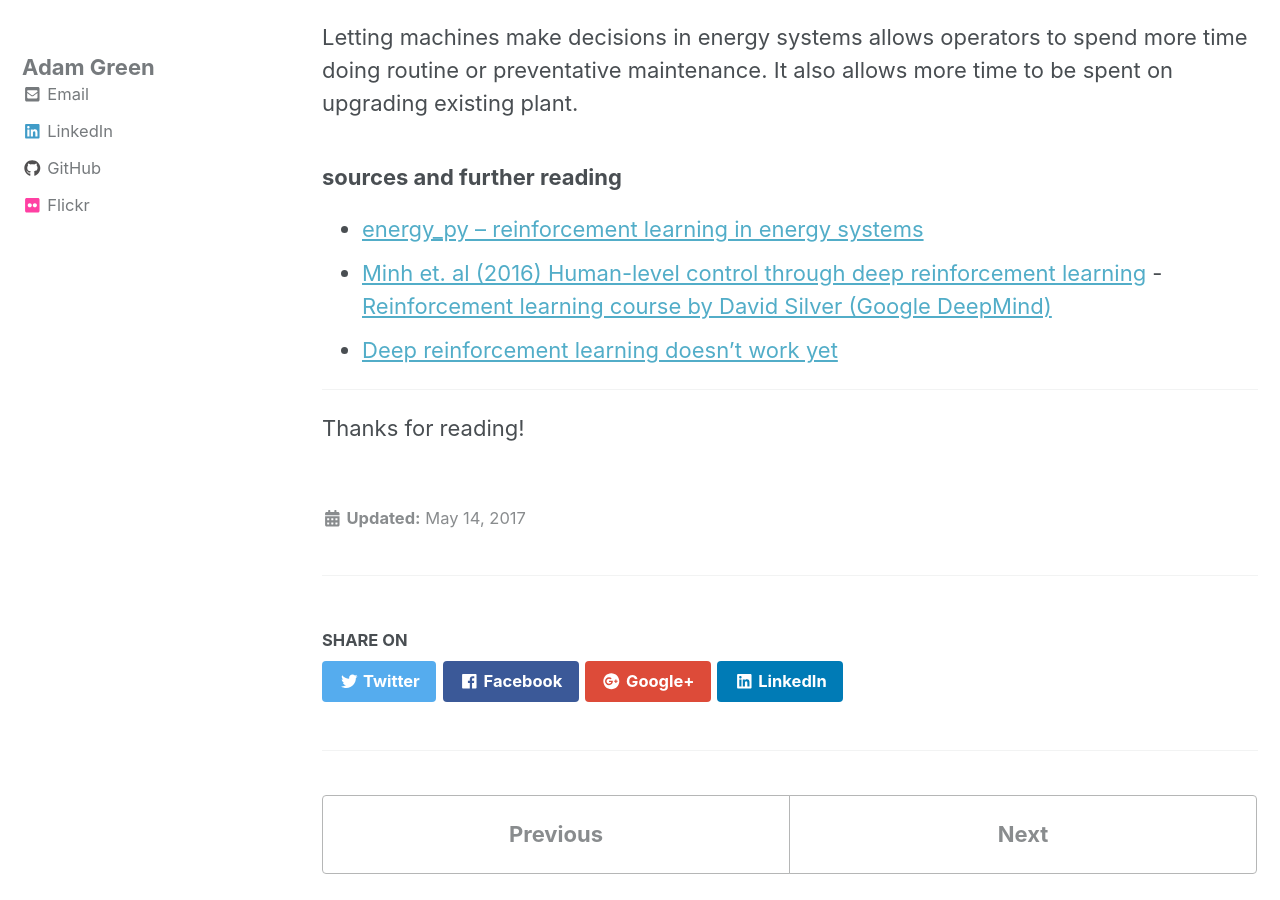
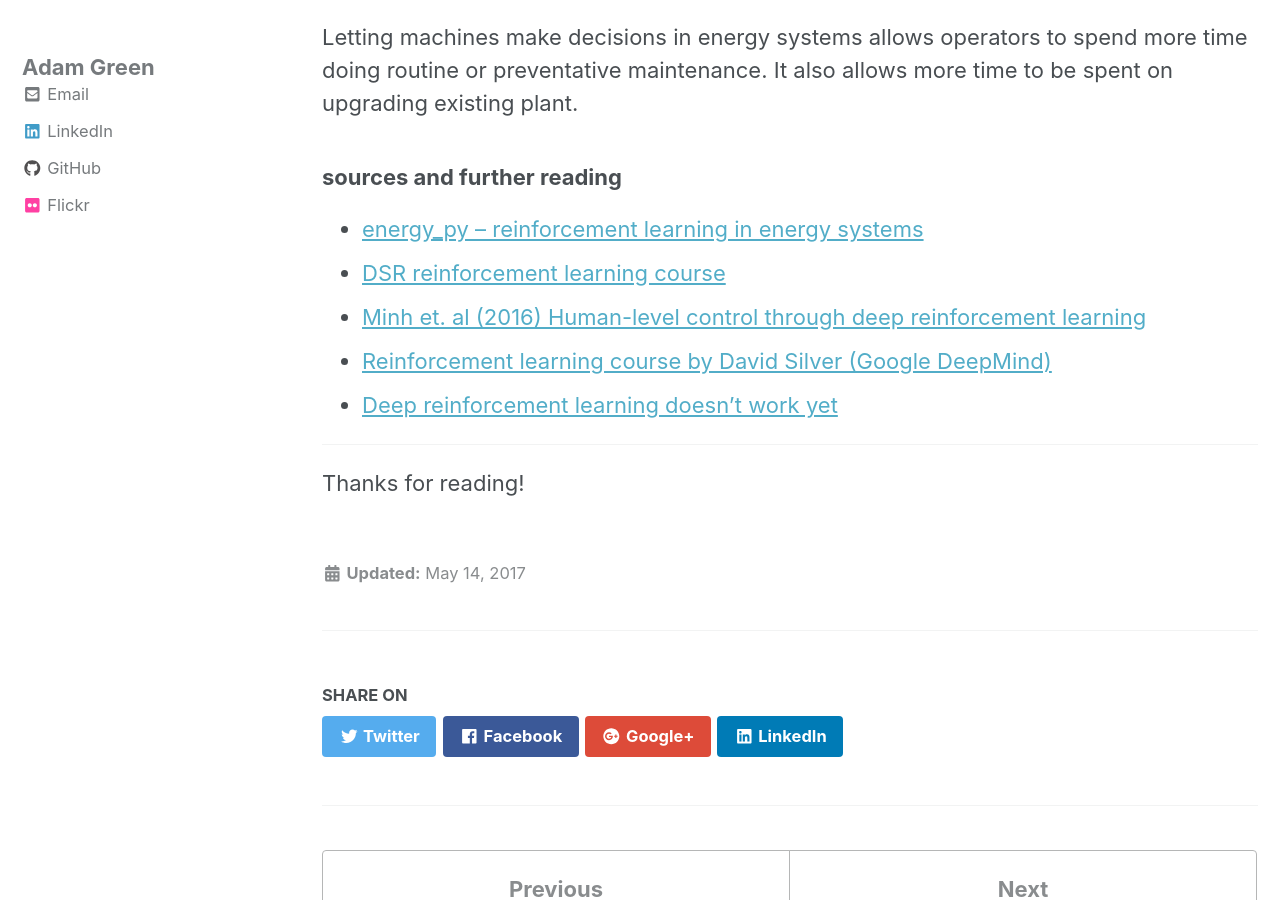
Before and after one commit to ADGEfficiency/adgefficiency.github.io, a Jekyll site: the page built from _posts/2017-05-14-machine-learning-in-energy-part-two.md, in a window 1280 px wide and 900 px high, scrolled down 8581 px. Built offline with Jekyll 4.4.1, drawn with Linux system fonts in a browser that asks for light colours; nearby versions of some CDN libraries.

Commit message:
drafting

```diff
--- a/_posts/2017-05-14-machine-learning-in-energy-part-two.md
+++ b/_posts/2017-05-14-machine-learning-in-energy-part-two.md
@@ -132,7 +132,9 @@ Letting machines make decisions in energy systems allows operators to spend more
 ### sources and further reading
 
 - [energy_py – reinforcement learning in energy systems](http://adgefficiency.com/energy_py-reinforcement-learning-for-energy-systems/)
-- [Minh et. al (2016) Human-level control through deep reinforcement learning](http://www.nature.com/articles/nature14236) - [Reinforcement learning course by David Silver (Google DeepMind)](https://www.youtube.com/watch?v=2pWv7GOvuf0)
+- [DSR reinforcement learning course](https://github.com/ADGEfficiency/dsr-rl)
+- [Minh et. al (2016) Human-level control through deep reinforcement learning](http://www.nature.com/articles/nature14236)
+- [Reinforcement learning course by David Silver (Google DeepMind)](https://www.youtube.com/watch?v=2pWv7GOvuf0)
 - [Deep reinforcement learning doesn't work yet](http://www.alexirpan.com/2018/02/14/rl-hard.html)
 
 ---
```
